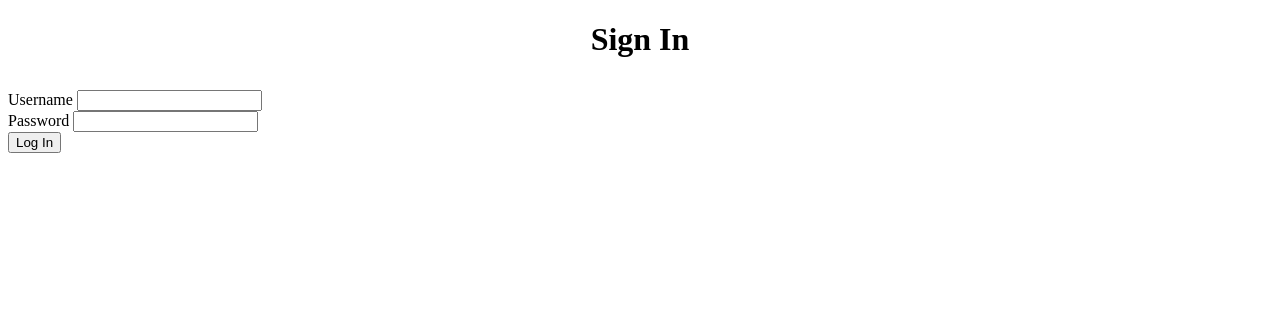
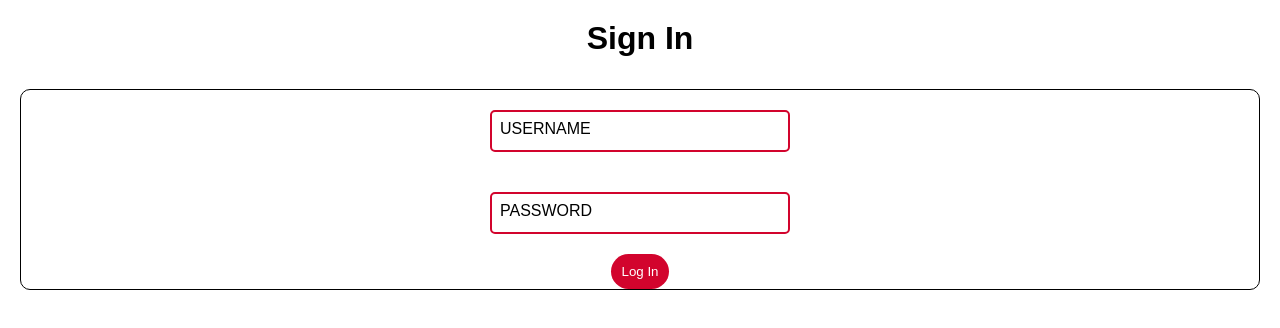
Before and after one commit to Nelwhix/Attendlog, a plain HTML site: page views/login.html in a window 1280 px wide. Drawn offline with Linux system fonts and the light colour scheme.

Commit message:
housekeeping

```diff
--- a/resources/css/app.css
+++ b/resources/css/app.css
@@ -1,16 +1,64 @@
+* {
+    padding: 0;
+    margin: 0;
+    box-sizing: border-box;
+}
+
+:root {
+    --primary: #D2042D;
+    --primary-hover-state: #800020;
+}
+
 body {
     font-family: "Poppins", sans-serif;
+    margin: 20px 20px;
 }
 
 .form {
+    margin-top: 20px;
     display: flex;
     flex-direction: column;
     justify-content: center;
     align-items: center;
+    border: 1px solid black;
+    border-radius: 10px;
 }
 
 .form-div {
     margin: 20px 0;
+    position: relative;
+    width: 300px;
+}
+
+.form-div input {
+    width: 100%;
+    padding: 10px;
+    border: 2px solid var(--primary);
+    outline: none;
+    border-radius: 5px;
+    transition: 0.6s;
+    font-size: 1rem;
+}
+
+.form-div span {
+    position: absolute;
+    left: 0;
+    padding: 10px;
+    font-size: 1rem;
+    text-transform: uppercase;
+    pointer-events: none;
+    transition: 0.6s;
+}
+
+.form-div input:valid ~ span,
+.form-div input:focus ~ span {
+    color: var(--primary);
+    transform: translateX(10px) translateY(-7px);
+    font-size: 0.65rem;
+    font-weight: 600;
+    padding: 0 10px;
+    letter-spacing: 0.1rem;
+    background-color: #fff;
 }
 
 #modal {
@@ -23,4 +71,17 @@ body {
 
 button {
     cursor: pointer;
+    background-color: var(--primary);
+    border: none;
+    color: white;
+    padding: 10px;
+    border-radius: 20px;
 }
+
+.canvas {
+    border: 2px solid var(--primary);
+}
+
+button:hover {
+    background-color: var(--primary-hover-state);
+}
--- a/views/login.html
+++ b/views/login.html
@@ -5,22 +5,20 @@
     <meta http-equiv="X-UA-Compatible" content="IE=edge">
     <meta name="viewport" content="width=device-width, initial-scale=1.0">
     <title>Form application</title>
-    <link rel="stylesheet" href="/static/css/main.css">
+    <link rel="stylesheet" href="/resources/css/app.css">
 </head>
 <body>
-    <div class="container">
-        <h1 style="text-align: center;margin-bottom:1em;">Sign In</h1>
-        <form action="/admin" method="POST">
-            <div class="input-container">
-                <label for="uid">Username</label>
-                <input name="Username" class="form-input" type="text" id="uid">
-            </div>
-            <div class="input-container">
-                <label for="password">Password</label>
-                <input id="password" name="password" class="form-input" type="password">
-            </div>
-            <button class="submit-btn" type="submit">Log In</button>
-        </form>
-    </div>
+    <h1 style="text-align: center;margin-bottom:1em;">Sign In</h1>
+    <form action="/admin" method="POST" class="form">
+        <div class="form-div">
+            <input name="Username" class="form-input" type="text" id="uid" required>
+            <span>Username</span>
+        </div>
+        <div class="form-div">
+            <input id="password" name="password" class="form-input" type="password" required>
+            <span>Password</span>
+        </div>
+        <button class="button" type="submit">Log In</button>
+    </form>
 </body>
 </html>
```
Also changed, not shown: views/courses.html (+11 -9 lines), views/index.html (+13 -10 lines), resources/uploads/180404018.png (added), 1 other file.
